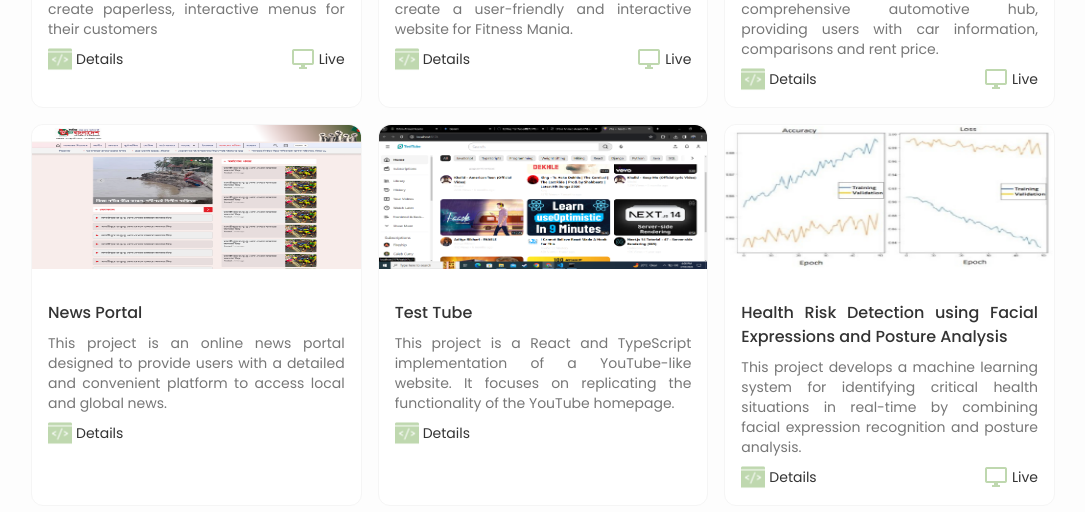
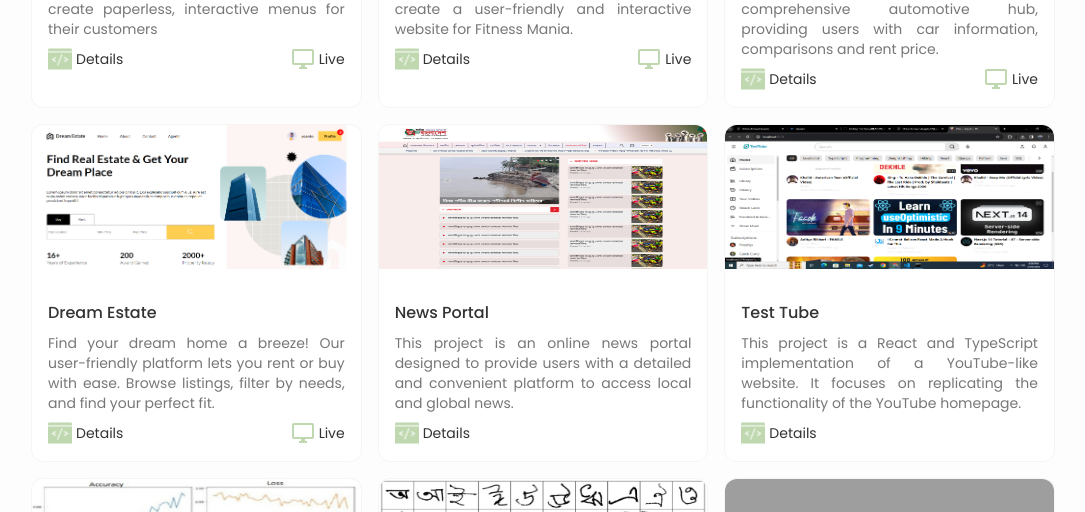
Before and after one commit to Orbin-Ahmed/Orbin-Portfolio, a React (Vite) app: page / in a window 1280 px wide. Shown: the part 2514-3026 px from the top of the page, without its empty margins (97-1182 px from the left). Built offline with nearby package versions, Linux system fonts and the light colour scheme; grey boxes are pictures that could not be loaded.

Commit message:
added new project

```diff
--- a/src/Data/data.ts
+++ b/src/Data/data.ts
@@ -7,6 +7,7 @@ import bengaliChraracter from "@/assets/bengaliChraracter.png";
 import mousePCA from "@/assets/mousePCA.png";
 import heartDataFreq from "@/assets/heartDataFreq.jpg";
 import carHub from "@/assets/car-hub.png";
+import dreamEstate from "@/assets/dream-estate.png";
 
 export interface Skill {
   name: string;
@@ -50,7 +51,7 @@ export const machineLearningSkills: Skill[] = [
   { name: "Keras", level: "Intermediate" },
   { name: "Pandas", level: "Proficient" },
 ];
-
+// https://dream-estate-six.vercel.app/
 export const projectData: Project[] = [
   {
     id: 1,
@@ -84,6 +85,16 @@ export const projectData: Project[] = [
   },
   {
     id: 4,
+    title: "Dream Estate",
+    category: "Web",
+    projectImg: dreamEstate,
+    demoLink: "https://dream-estate-six.vercel.app/",
+    codeLink: "https://github.com/Orbin-Ahmed/Real-Estate-Frontend",
+    details:
+      "Find your dream home a breeze! Our user-friendly platform lets you rent or buy with ease. Browse listings, filter by needs, and find your perfect fit.",
+  },
+  {
+    id: 5,
     title: "News Portal",
     category: "Web",
     projectImg: newsPortal,
@@ -92,7 +103,7 @@ export const projectData: Project[] = [
       "This project is an online news portal designed to provide users with a detailed and convenient platform to access local and global news.",
   },
   {
-    id: 5,
+    id: 6,
     title: "Test Tube",
     category: "Web",
     projectImg: testTube,
@@ -101,7 +112,7 @@ export const projectData: Project[] = [
       "This project is a React and TypeScript implementation of a YouTube-like website. It focuses on replicating the functionality of the YouTube homepage.",
   },
   {
-    id: 6,
+    id: 7,
     title:
       "Health Risk Detection using Facial Expressions and Posture Analysis",
     category: "Machine Learning",
@@ -113,7 +124,7 @@ export const projectData: Project[] = [
       "This project develops a machine learning system for identifying critical health situations in real-time by combining facial expression recognition and posture analysis.",
   },
   {
-    id: 7,
+    id: 8,
     title: "Bengali Handwriting Character Classification",
     category: "Machine Learning",
     projectImg: bengaliChraracter,
@@ -122,7 +133,7 @@ export const projectData: Project[] = [
       "This project tackles the challenge of recognizing handwritten Bengali characters using a Convolutional Neural Network (CNN) model.",
   },
   {
-    id: 8,
+    id: 9,
     title: "In-depth Analysis of RNA Sequences in the context of mouse species",
     category: "Machine Learning",
     projectImg: mousePCA,
@@ -131,7 +142,7 @@ export const projectData: Project[] = [
       "This project delves into the intricate world of RNA sequencing data analysis, specifically focusing on gene expression patterns in various mouse species.",
   },
   {
-    id: 9,
+    id: 10,
     title: "SVM and Linear Regression Models for Heart Disease Prediction",
     category: "Machine Learning",
     projectImg: heartDataFreq,
```
Also changed, not shown: src/assets/dream-estate.png (added).
